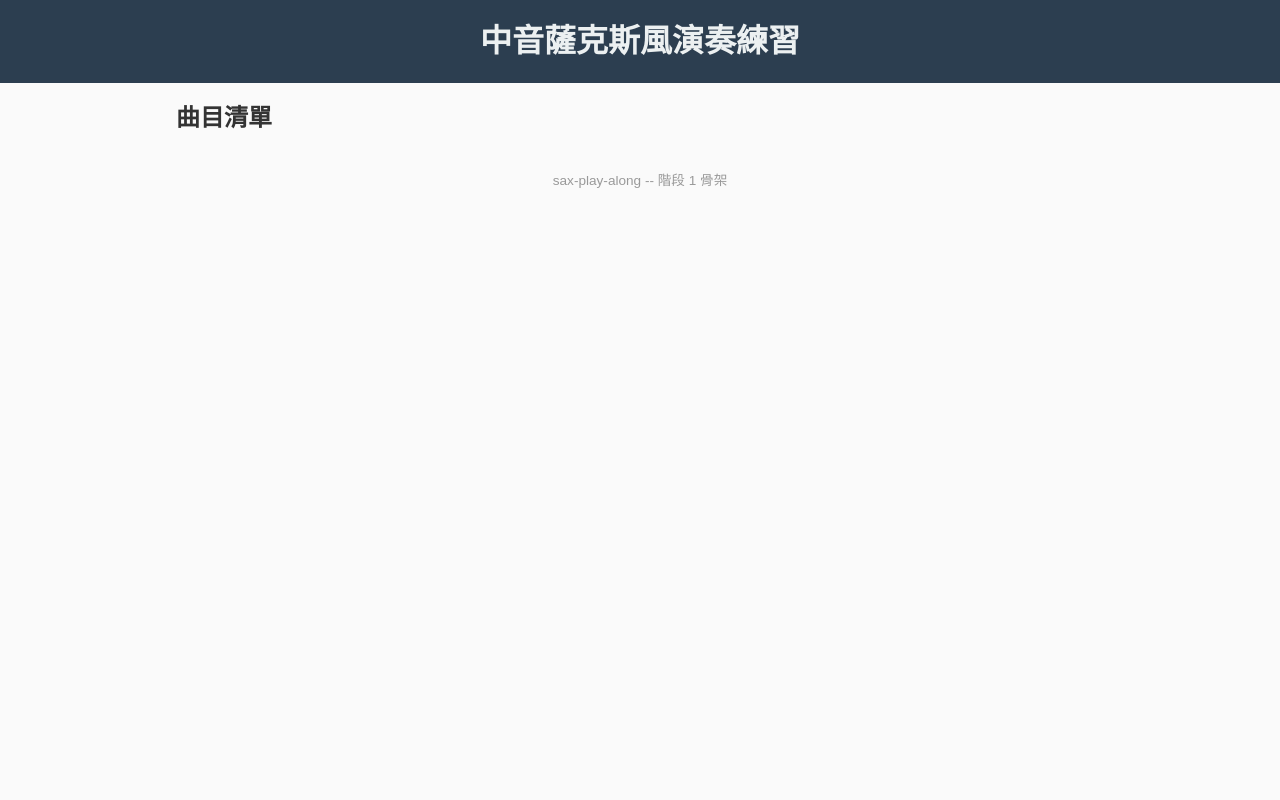
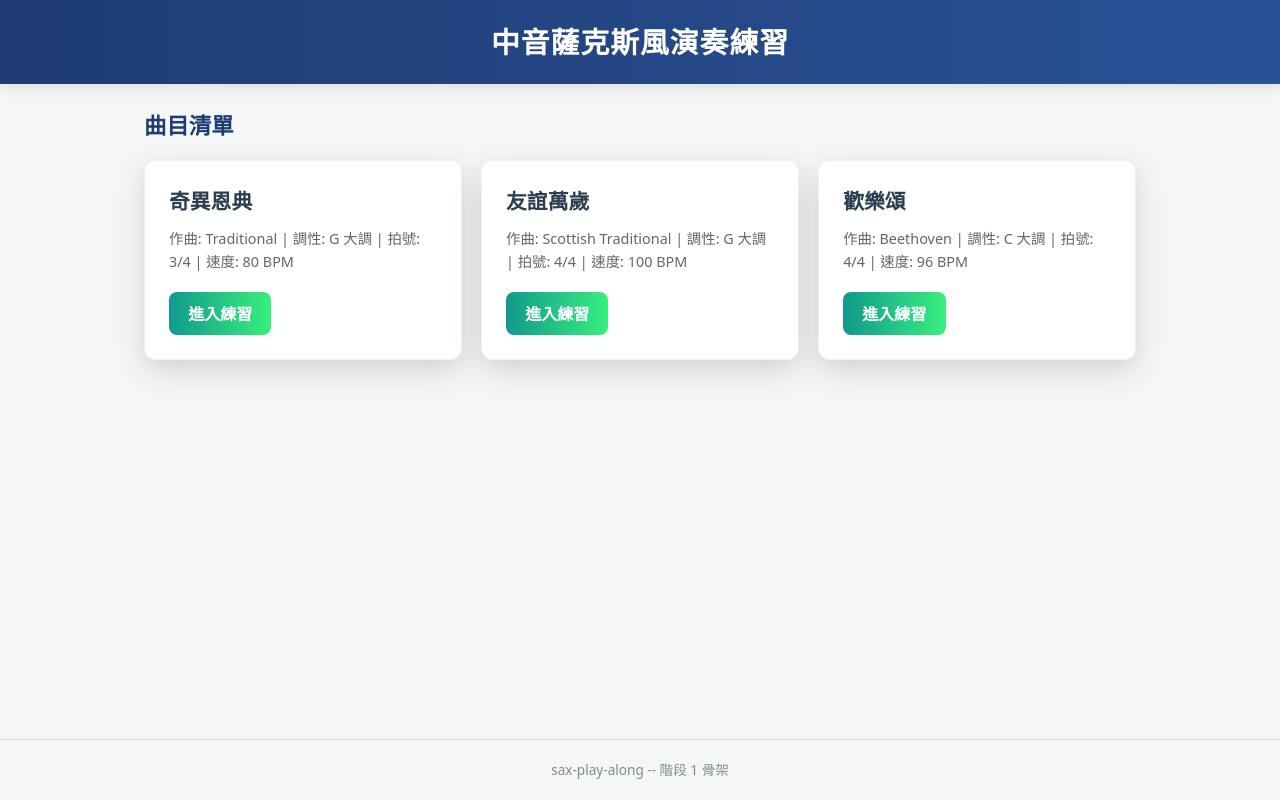
Before and after one commit to ergeargwer/sax-play-along, a Flask app: page / in a window 1280 px wide. Run offline with Flask 3, Linux system fonts and the light colour scheme; some libraries are stand-ins or nearby versions.

Commit message:
階段 2: 移調與譜面繪製完成 (實作 pitch.js, score.js, UI 串接, VexFlow 譜面與 23 項 pitch 單元測試)

```diff
--- a/static/css/style.css
+++ b/static/css/style.css
@@ -1,5 +1,15 @@
-/* style.css -- 中音薩克斯風演奏練習程式 基礎樣式 */
-/* 階段 1:佔位,階段 5 完整實作 */
+/* style.css -- 中音薩克斯風演奏練習程式 現代化與譜面樣式 */
+
+:root {
+  --primary-color: #2b5876;
+  --secondary-color: #4e4376;
+  --accent-color: #e67e22;
+  --bg-gradient: linear-gradient(135deg, #1f1c2c 0%, #928dab 100%);
+  --card-bg: rgba(255, 255, 255, 0.95);
+  --text-dark: #2c3e50;
+  --border-radius: 12px;
+  --shadow-lg: 0 10px 30px rgba(0, 0, 0, 0.15);
+}
 
 * {
   margin: 0;
@@ -8,28 +18,145 @@
 }
 
 body {
-  font-family: "Noto Sans TC", "Microsoft JhengHei", sans-serif;
+  font-family: system-ui, -apple-system, BlinkMacSystemFont, "Segoe UI", Roboto, "Helvetica Neue", Arial, sans-serif;
   line-height: 1.6;
-  color: #333;
-  background-color: #fafafa;
+  color: var(--text-dark);
+  background: #f4f7f6;
+  min-height: 100vh;
+  display: flex;
+  flex-direction: column;
 }
 
 #app-header {
-  background-color: #2c3e50;
-  color: #ecf0f1;
-  padding: 1rem;
+  background: linear-gradient(90deg, #1e3c72 0%, #2a5298 100%);
+  color: #ffffff;
+  padding: 1.2rem;
   text-align: center;
+  box-shadow: 0 4px 12px rgba(0, 0, 0, 0.1);
+}
+
+#app-header h1 {
+  font-size: 1.8rem;
+  font-weight: 700;
+  letter-spacing: 1px;
 }
 
 #app-main {
-  max-width: 960px;
-  margin: 1rem auto;
+  max-width: 1024px;
+  width: 100%;
+  margin: 1.5rem auto;
   padding: 0 1rem;
+  flex: 1;
+}
+
+/* 曲目清單區 */
+#song-list-section h2 {
+  font-size: 1.4rem;
+  margin-bottom: 1rem;
+  color: #1e3c72;
+}
+
+.song-list {
+  display: grid;
+  grid-template-columns: repeat(auto-fill, minmax(280px, 1fr));
+  gap: 1.2rem;
+}
+
+.song-card {
+  background: var(--card-bg);
+  border-radius: var(--border-radius);
+  padding: 1.5rem;
+  box-shadow: var(--shadow-lg);
+  border: 1px solid rgba(0, 0, 0, 0.05);
+  transition: transform 0.2s ease, box-shadow 0.2s ease;
+  display: flex;
+  flex-direction: column;
+  justify-content: space-between;
+}
+
+.song-card:hover {
+  transform: translateY(-4px);
+  box-shadow: 0 14px 35px rgba(0, 0, 0, 0.2);
+}
+
+.song-card h3 {
+  font-size: 1.3rem;
+  color: #2c3e50;
+  margin-bottom: 0.5rem;
+}
+
+.song-info {
+  font-size: 0.9rem;
+  color: #666;
+  margin-bottom: 1.2rem;
+}
+
+.btn-select-song {
+  background: linear-gradient(90deg, #11998e 0%, #38ef7d 100%);
+  color: #fff;
+  border: none;
+  padding: 0.6rem 1.2rem;
+  font-size: 1rem;
+  font-weight: 600;
+  border-radius: 8px;
+  cursor: pointer;
+  transition: opacity 0.2s ease;
+  align-self: flex-start;
+}
+
+.btn-select-song:hover {
+  opacity: 0.9;
+}
+
+/* 練習頁區 */
+#practice-header {
+  display: flex;
+  align-items: center;
+  gap: 1rem;
+  margin-bottom: 1.2rem;
+}
+
+#btn-back {
+  background: #34495e;
+  color: #fff;
+  border: none;
+  padding: 0.5rem 1rem;
+  font-size: 0.95rem;
+  border-radius: 6px;
+  cursor: pointer;
+  transition: background 0.2s;
+}
+
+#btn-back:hover {
+  background: #2c3e50;
+}
+
+#practice-title {
+  font-size: 1.4rem;
+  color: #1e3c72;
+}
+
+/* VexFlow 譜面容器 */
+#score-container {
+  background: #ffffff;
+  border-radius: var(--border-radius);
+  padding: 1.2rem;
+  box-shadow: var(--shadow-lg);
+  border: 1px solid #e2e8f0;
+  min-height: 250px;
+  overflow-x: auto;
+}
+
+#score-container svg {
+  display: block;
+  margin: 0 auto;
 }
 
 #app-footer {
   text-align: center;
-  padding: 1rem;
-  color: #999;
+  padding: 1.2rem;
+  color: #7f8c8d;
   font-size: 0.85rem;
+  margin-top: 2rem;
+  border-top: 1px solid #e0e0e0;
 }
--- a/static/js/main.js
+++ b/static/js/main.js
@@ -1,7 +1,44 @@
 /**
- * main.js -- 進入點與畫面串接
- * 階段 1:佔位,後續階段逐步實作
+ * main.js -- 主進入點與事件綁定
  */
 
-// 階段 2 起將在此串接各模組
-console.log("[sax-play-along] 應用程式已載入(階段 1 骨架）");
+import { fetchSongsList, fetchSongDetail } from './songLoader.js';
+import { renderSongList, showPracticeView, showSongListView } from './ui.js';
+import { renderScore } from './score.js';
+
+let currentSong = null;
+
+/**
+ * 初始化應用程式
+ */
+async function initApp() {
+  const backBtn = document.getElementById('btn-back');
+  if (backBtn) {
+    backBtn.addEventListener('click', () => {
+      currentSong = null;
+      showSongListView();
+    });
+  }
+
+  try {
+    const songs = await fetchSongsList();
+    renderSongList(songs, async (songId) => {
+      try {
+        currentSong = await fetchSongDetail(songId);
+        showPracticeView(`${currentSong.title} (${currentSong.composer})`);
+        renderScore(currentSong, 'score-container');
+      } catch (err) {
+        console.error('載入曲目失敗:', err);
+        alert(`無法載入曲目詳情: ${err.message}`);
+      }
+    });
+  } catch (err) {
+    console.error('載入曲目清單失敗:', err);
+    const container = document.getElementById('song-list');
+    if (container) {
+      container.innerHTML = `<p class="error-msg">無法連線後端取得曲目清單: ${err.message}</p>`;
+    }
+  }
+}
+
+document.addEventListener('DOMContentLoaded', initApp);
--- a/static/js/pitch.js
+++ b/static/js/pitch.js
@@ -269,12 +269,8 @@ export function midiToJianpu(midi, key) {
     throw new Error(`無法取得調性 '${key}' 的 pitch class`);
   }
 
-  // 基準主音 MIDI:選擇 C4(60) 附近的主音
-  // 若 pitchClass > 5（如 A=9,B=11）,放在八度 3 較自然
-  // 否則放在八度 4
-  const referenceTonic = tonicPitchClass > 5
-    ? 48 + tonicPitchClass   // 八度 3（如 A3=57）
-    : 60 + tonicPitchClass;  // 八度 4（如 C4=60, D4=62）
+  // 基準主音 MIDI: 寫定調第 4 八度的主音（60 + tonicPitchClass）
+  const referenceTonic = 60 + tonicPitchClass;
 
   // 計算與基準主音的間距
   const interval = midi - referenceTonic;
--- a/static/js/score.js
+++ b/static/js/score.js
@@ -1,6 +1,248 @@
 /**
- * score.js -- VexFlow 譜面繪製與音符座標
- * 階段 2 實作
+ * score.js -- VexFlow 譜面繪製與音符標記
+ *
+ * 階段 2 實作:
+ * 1. 使用 static/vendor/vexflow.js 本地副本（無 CDN 依賴）
+ * 2. 高音譜號,依寫定調顯示調號與拍號,按小節排列,寬度隨容器自適應
+ * 3. 譜面音符下方加註寫定音名與簡譜（如 "A4 / 1"）
+ * 4. 休止符在譜面上正確顯示 ("R / 0")
+ * 5. 視窗 resize 時重繪譜面（使用 debounce 防止頻繁重繪）
  */
 
-export { };
+import {
+  concertToWrittenMidi,
+  concertToWrittenKey,
+  midiToNoteName,
+  midiToVexFlowKey,
+  midiToJianpu,
+  getVexFlowKeySignature,
+  durationToVexFlow,
+} from './pitch.js';
+
+/** 當前渲染的曲目資料快取 */
+let currentSongData = null;
+/** 當前容器 ID 或 DOM 元素 */
+let currentContainerTarget = 'score-container';
+/** Debounce timer ID */
+let resizeTimer = null;
+/** 視窗 resize 監聽器是否已綁定 */
+let resizeListenerBound = false;
+
+/**
+ * 防抖動函式 (Debounce)
+ * @param {Function} fn - 欲執行的函式
+ * @param {number} delay - 延遲毫秒數
+ * @returns {Function}
+ */
+function debounce(fn, delay = 200) {
+  return function (...args) {
+    if (resizeTimer) clearTimeout(resizeTimer);
+    resizeTimer = setTimeout(() => fn.apply(this, args), delay);
+  };
+}
+
+/**
+ * 將旋律音符按小節分組。
+ *
+ * @param {Array} melody - 曲目的旋律陣列 [{ start, dur, midi }, ...]
+ * @param {number} totalMeasures - 總小節數
+ * @param {number} beatsPerMeasure - 每小節拍數
+ * @returns {Array<Array>} 每小節的音符陣列
+ */
+function groupNotesByMeasure(melody, totalMeasures, beatsPerMeasure) {
+  const measures = Array.from({ length: totalMeasures }, () => []);
+
+  if (Array.isArray(melody)) {
+    for (const note of melody) {
+      const mIdx = Math.floor(note.start / beatsPerMeasure);
+      if (mIdx >= 0 && mIdx < totalMeasures) {
+        measures[mIdx].push(note);
+      }
+    }
+  }
+
+  // 若某小節無音符,自動補上全小節休止符
+  for (let i = 0; i < totalMeasures; i++) {
+    if (measures[i].length === 0) {
+      measures[i].push({
+        start: i * beatsPerMeasure,
+        dur: beatsPerMeasure,
+        midi: 0,
+      });
+    }
+  }
+
+  return measures;
+}
+
+/**
+ * 繪製樂譜 (VexFlow)
+ *
+ * @param {Object} song - 階段 1 資料結構的曲目物件
+ * @param {string | HTMLElement} [containerTarget='score-container'] - 放置譜面的 DOM 元素或 ID
+ */
+export function renderScore(song, containerTarget = 'score-container') {
+  if (!song) {
+    throw new Error('renderScore 需要有效的曲目物件');
+  }
+
+  currentSongData = song;
+  currentContainerTarget = containerTarget;
+
+  // 取得 DOM 容器
+  const container = typeof containerTarget === 'string'
+    ? document.getElementById(containerTarget)
+    : containerTarget;
+
+  if (!container) {
+    throw new Error(`找不到譜面容器: ${containerTarget}`);
+  }
+
+  // 綁定視窗 resize 事件（僅一次）
+  if (!resizeListenerBound) {
+    window.addEventListener('resize', debounce(() => {
+      if (currentSongData) {
+        renderScore(currentSongData, currentContainerTarget);
+      }
+    }, 200));
+    resizeListenerBound = true;
+  }
+
+  // 清空舊譜面
+  container.innerHTML = '';
+
+  // 確保 VexFlow 已載入
+  const VF = window.VexFlow || window.Vex?.Flow;
+  if (!VF) {
+    throw new Error('未找到 VexFlow 全域物件,請確認 vendor/vexflow.js 已正確載入');
+  }
+
+  // 曲目與移調參數
+  const keyConcert = song.keyConcert || 'C';
+  const timeSignature = song.timeSignature || [4, 4];
+  const beatsPerMeasure = timeSignature[0];
+  const beatValue = timeSignature[1];
+  const totalMeasures = song.measures || 8;
+
+  // 推算寫定調資訊
+  const writtenKeyInfo = concertToWrittenKey(keyConcert);
+  const writtenKey = writtenKeyInfo.writtenKey;
+  const vexKeySig = getVexFlowKeySignature(writtenKey);
+
+  // 依小節分組旋律
+  const measuresData = groupNotesByMeasure(song.melody, totalMeasures, beatsPerMeasure);
+
+  // 容器寬度計算
+  const containerWidth = Math.max(340, container.clientWidth - 16);
+  // 每小節最小寬度 200px
+  const minMeasureWidth = 210;
+  const measuresPerLine = Math.max(1, Math.floor(containerWidth / minMeasureWidth));
+
+  // 將小節劃分至各行
+  const rows = [];
+  for (let i = 0; i < totalMeasures; i += measuresPerLine) {
+    rows.push(measuresData.slice(i, i + measuresPerLine));
+  }
+
+  const rowHeight = 140;
+  const totalHeight = rows.length * rowHeight + 30;
+
+  // 建立 VexFlow Renderer (SVG 模式)
+  const renderer = new VF.Renderer(container, VF.Renderer.Backends.SVG);
+  renderer.resize(containerWidth, totalHeight);
+  const context = renderer.getContext();
+
+  // 逐步繪製各行與小節
+  let globalMeasureIndex = 0;
+
+  rows.forEach((lineMeasures, rowIndex) => {
+    const lineMeasureWidth = (containerWidth - 10) / lineMeasures.length;
+    const startY = 10 + rowIndex * rowHeight;
+
+    lineMeasures.forEach((measureNotes, colIndex) => {
+      const startX = 5 + colIndex * lineMeasureWidth;
+
+      // 建立五線譜 Stave
+      const stave = new VF.Stave(startX, startY, lineMeasureWidth);
+
+      // 第一個小節繪製高音譜號與調號
+      if (colIndex === 0) {
+        stave.addClef('treble');
+        stave.addKeySignature(vexKeySig);
+        // 第一行第一個小節加註拍號
+        if (rowIndex === 0) {
+          stave.addTimeSignature(`${beatsPerMeasure}/${beatValue}`);
+        }
+      }
+
+      stave.setContext(context).draw();
+
+      // 建立該小節的 VexFlow StaveNote 列表
+      const vfNotes = [];
+
+      for (const item of measureNotes) {
+        const writtenMidi = concertToWrittenMidi(item.midi);
+        const isRest = writtenMidi === 0;
+        let durStr = durationToVexFlow(item.dur);
+
+        if (isRest) {
+          durStr += 'r';
+        }
+
+        const keyStr = isRest ? 'b/4' : midiToVexFlowKey(writtenMidi, writtenKey);
+
+        const staveNote = new VF.StaveNote({
+          clef: 'treble',
+          keys: [keyStr],
+          duration: durStr,
+        });
+
+        // 若為附點音符,加上 Dot 裝飾
+        if (durStr.includes('d')) {
+          VF.Dot.buildAndAttach([staveNote]);
+        }
+
+        // 音符下方加註寫定音名與簡譜
+        let annotationText = '';
+        if (isRest) {
+          annotationText = 'R / 0';
+        } else {
+          const noteNameInfo = midiToNoteName(writtenMidi, writtenKey);
+          const jianpuInfo = midiToJianpu(writtenMidi, writtenKey);
+          annotationText = `${noteNameInfo.fullName} / ${jianpuInfo.text}`;
+        }
+
+        const annotation = new VF.Annotation(annotationText)
+          .setFont('sans-serif', 10, 'bold')
+          .setVerticalJustification(VF.Annotation.VerticalJustify.BOTTOM);
+
+        staveNote.addModifier(annotation, 0);
+        vfNotes.push(staveNote);
+      }
+
+      // 建立 Voice 與 Formatter
+      try {
+        const voice = new VF.Voice({
+          num_beats: beatsPerMeasure,
+          beat_value: beatValue,
+        });
+        voice.setStrict(false);
+        voice.addTickables(vfNotes);
+
+        // 自動對齊音符與升降記號
+        VF.Accidental.applyAccidentals([voice], vexKeySig);
+
+        const formatter = new VF.Formatter();
+        const minPadding = stave.getNoteStartX() - stave.getX();
+        const availableWidth = lineMeasureWidth - minPadding - 10;
+        formatter.joinByTicks([voice]).format([voice], availableWidth);
+
+        voice.draw(context, stave);
+      } catch (err) {
+        console.error(`小節 ${globalMeasureIndex + 1} 繪製失敗:`, err);
+      }
+
+      globalMeasureIndex++;
+    });
+  });
+}
--- a/static/js/songLoader.js
+++ b/static/js/songLoader.js
@@ -1,6 +1,28 @@
 /**
- * songLoader.js -- 載入與驗證曲目 JSON
- * 階段 1:佔位,後續階段實作
+ * songLoader.js -- 從 Flask API 載入曲目 JSON
  */
 
-export { };
+/**
+ * 取得曲目簡體清單 (/api/songs)
+ * @returns {Promise<Array>} 曲目簡體物件陣列
+ */
+export async function fetchSongsList() {
+  const response = await fetch('/api/songs');
+  if (!response.ok) {
+    throw new Error(`無法載入曲目清單: ${response.status} ${response.statusText}`);
+  }
+  return await response.json();
+}
+
+/**
+ * 取得單一曲目的完整 JSON 資料 (/api/songs/:id)
+ * @param {string} songId - 曲目 ID
+ * @returns {Promise<Object>} 完整曲目物件
+ */
+export async function fetchSongDetail(songId) {
+  const response = await fetch(`/api/songs/${encodeURIComponent(songId)}`);
+  if (!response.ok) {
+    throw new Error(`無法載入曲目 (${songId}): ${response.status} ${response.statusText}`);
+  }
+  return await response.json();
+}
--- a/static/js/ui.js
+++ b/static/js/ui.js
@@ -1,6 +1,77 @@
 /**
- * ui.js -- 曲目清單、控制列、軌道面板
- * 階段 5 完整實作
+ * ui.js -- UI 視圖切換與元件渲染
  */
 
-export { };
+/**
+ * 渲染曲目清單列表
+ *
+ * @param {Array} songs - 曲目清單陣列
+ * @param {Function} onSelectSong - 點擊曲目時的回呼函式 (songId) => void
+ */
+export function renderSongList(songs, onSelectSong) {
+  const container = document.getElementById('song-list');
+  if (!container) return;
+
+  container.innerHTML = '';
+
+  if (!Array.isArray(songs) || songs.length === 0) {
+    container.innerHTML = '<p class="empty-msg">目前沒有可用的曲目</p>';
+    return;
+  }
+
+  songs.forEach((song) => {
+    const card = document.createElement('div');
+    card.className = 'song-card';
+
+    const title = document.createElement('h3');
+    title.textContent = song.title || song.id;
+
+    const info = document.createElement('p');
+    info.className = 'song-info';
+    const keyConcert = song.keyConcert || '未知';
+    const timeSig = Array.isArray(song.timeSignature) ? song.timeSignature.join('/') : '4/4';
+    const tempo = song.tempo || 120;
+    const composer = song.composer || '傳統樂曲';
+    info.textContent = `作曲: ${composer} | 調性: ${keyConcert} 大調 | 拍號: ${timeSig} | 速度: ${tempo} BPM`;
+
+    const btn = document.createElement('button');
+    btn.className = 'btn-select-song';
+    btn.type = 'button';
+    btn.textContent = '進入練習';
+    btn.addEventListener('click', () => {
+      if (typeof onSelectSong === 'function') {
+        onSelectSong(song.id);
+      }
+    });
+
+    card.appendChild(title);
+    card.appendChild(info);
+    card.appendChild(btn);
+    container.appendChild(card);
+  });
+}
+
+/**
+ * 切換至練習視圖
+ * @param {string} title - 曲目標題
+ */
+export function showPracticeView(title) {
+  const listSection = document.getElementById('song-list-section');
+  const practiceSection = document.getElementById('practice-section');
+  const practiceTitle = document.getElementById('practice-title');
+
+  if (listSection) listSection.style.display = 'none';
+  if (practiceSection) practiceSection.style.display = 'block';
+  if (practiceTitle) practiceTitle.textContent = title;
+}
+
+/**
+ * 切換至曲目清單視圖
+ */
+export function showSongListView() {
+  const listSection = document.getElementById('song-list-section');
+  const practiceSection = document.getElementById('practice-section');
+
+  if (listSection) listSection.style.display = 'block';
+  if (practiceSection) practiceSection.style.display = 'none';
+}
```
Also changed, not shown: test_pitch.test.mjs (added, +180 -0 lines).
